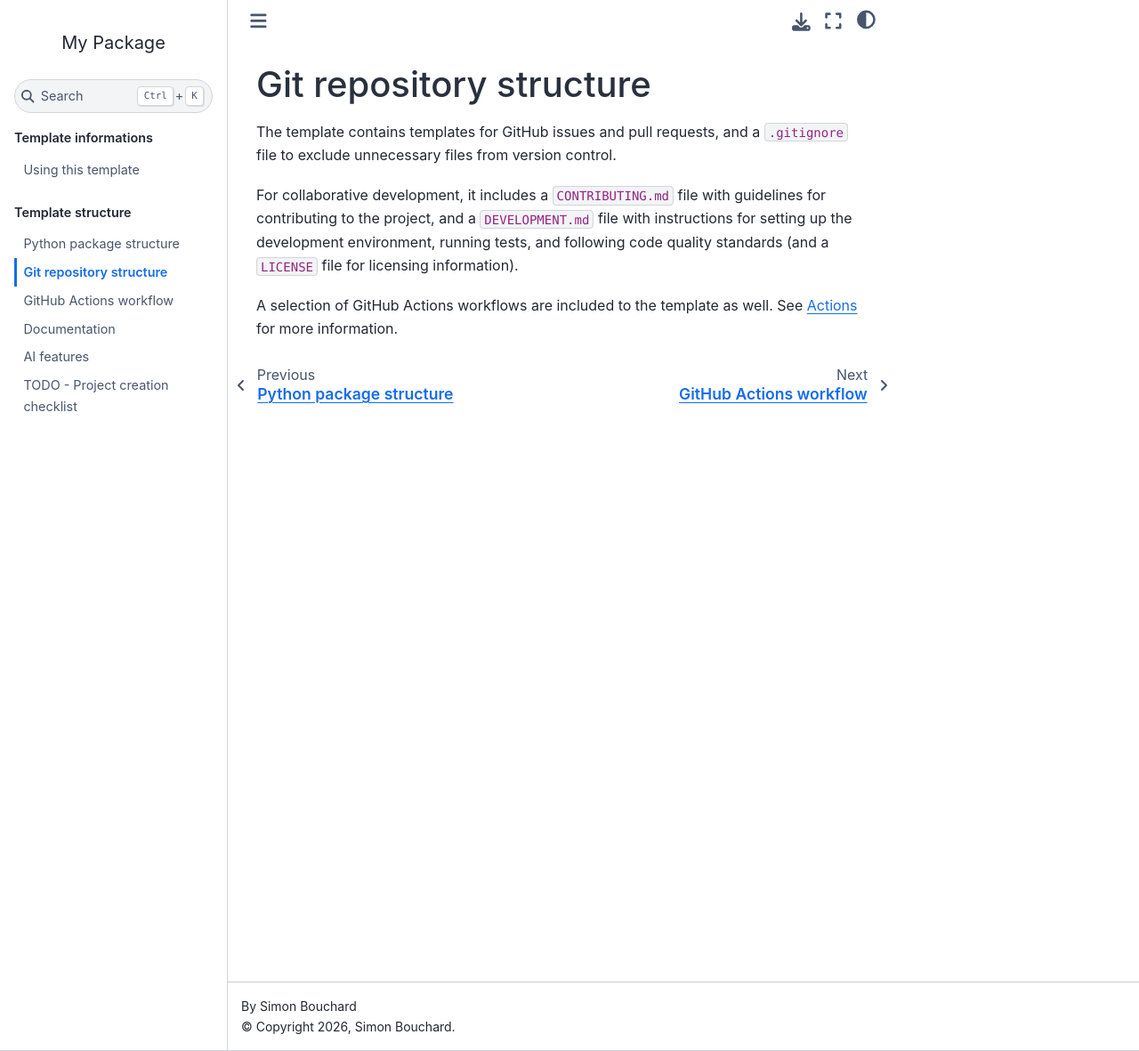
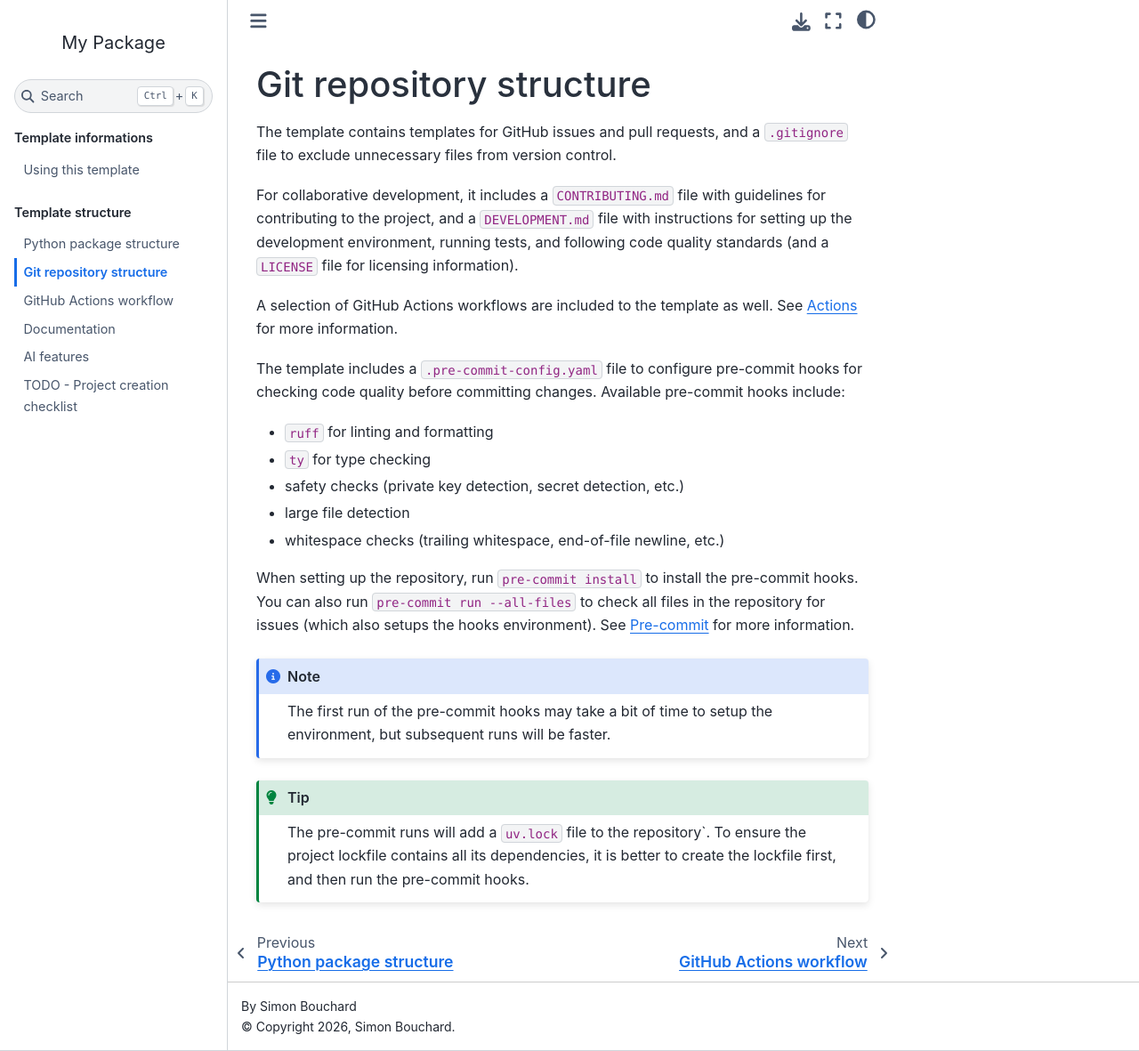
Before and after one commit to SBouchard01/python-template, a Sphinx documentation site: the page built from docs/git.md, in a window 1280 px wide and 1181 px high. Shown: the whole window at 89% size. Built offline with Sphinx 7.4.7 and the Sphinx Book theme 1.1.4, drawn with Linux system fonts in a browser that asks for light colours.

Commit message:
feat(docs): enhance documentation with pre-commit configuration details

````diff
--- a/docs/git.md
+++ b/docs/git.md
@@ -4,3 +4,22 @@ The template contains templates for GitHub issues and pull requests, and a `.git
 For collaborative development, it includes a `CONTRIBUTING.md` file with guidelines for contributing to the project, and a `DEVELOPMENT.md` file with instructions for setting up the development environment, running tests, and following code quality standards (and a `LICENSE` file for licensing information).
 
 A selection of GitHub Actions workflows are included to the template as well. See [Actions](actions.md) for more information.
+
+The template includes a `.pre-commit-config.yaml` file to configure pre-commit hooks for checking code quality before committing changes.
+Available pre-commit hooks include:
+- `ruff` for linting and formatting
+- `ty` for type checking
+- safety checks (private key detection, secret detection, etc.)
+- large file detection
+- whitespace checks (trailing whitespace, end-of-file newline, etc.)
+
+When setting up the repository, run `pre-commit install` to install the pre-commit hooks. You can also run `pre-commit run --all-files` to check all files in the repository for issues (which also setups the hooks environment).
+See [Pre-commit](https://pre-commit.com/) for more information.
+
+```{note}
+The first run of the pre-commit hooks may take a bit of time to setup the environment, but subsequent runs will be faster.
+```
+
+```{tip}
+The pre-commit runs will add a `uv.lock` file to the repository`. To ensure the project lockfile contains all its dependencies, it is better to create the lockfile first, and then run the pre-commit hooks.
+```
````
Also changed, not shown: docs/docs.md (+7 -0 lines), docs/index.md (+1 -0 lines).
